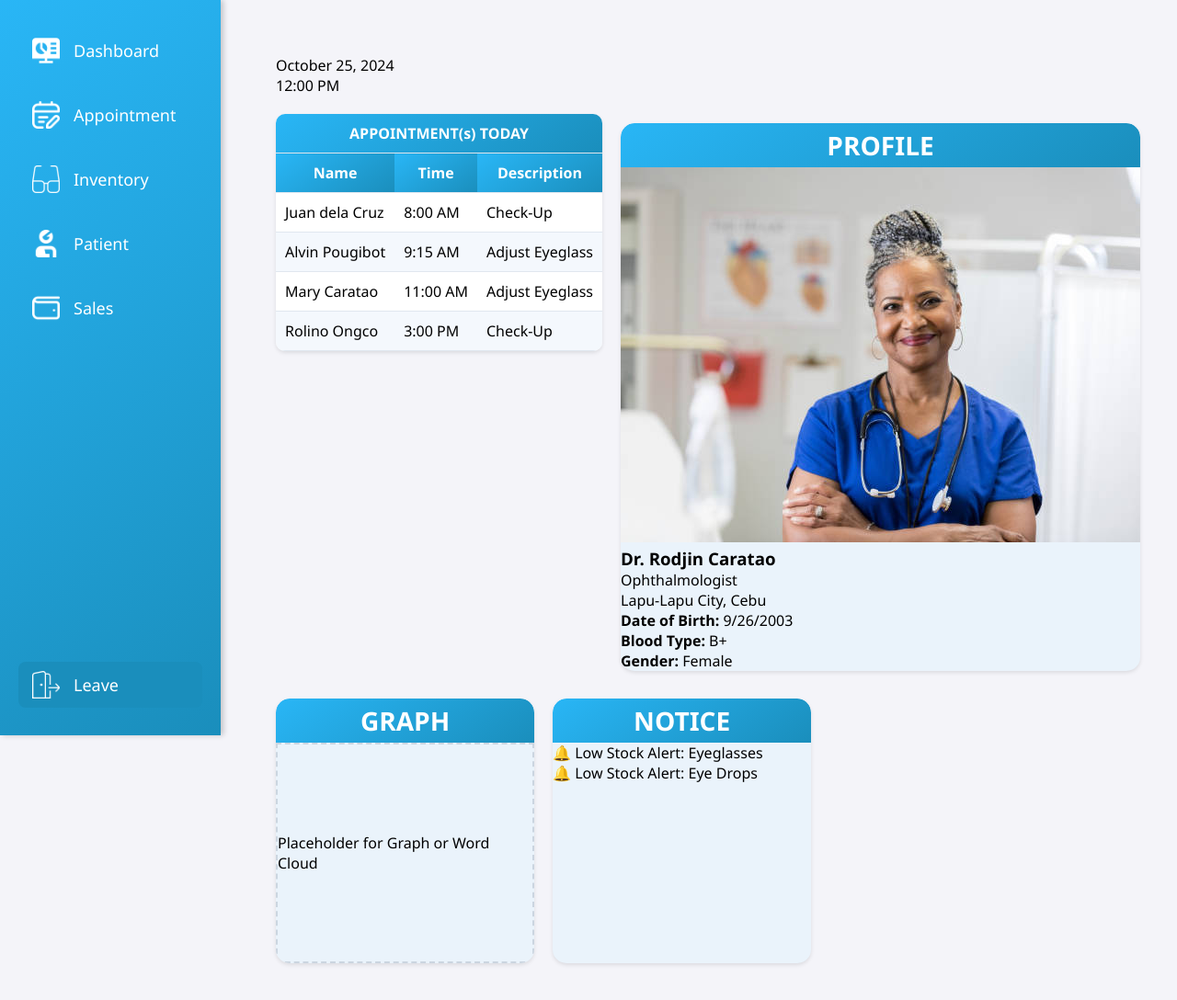
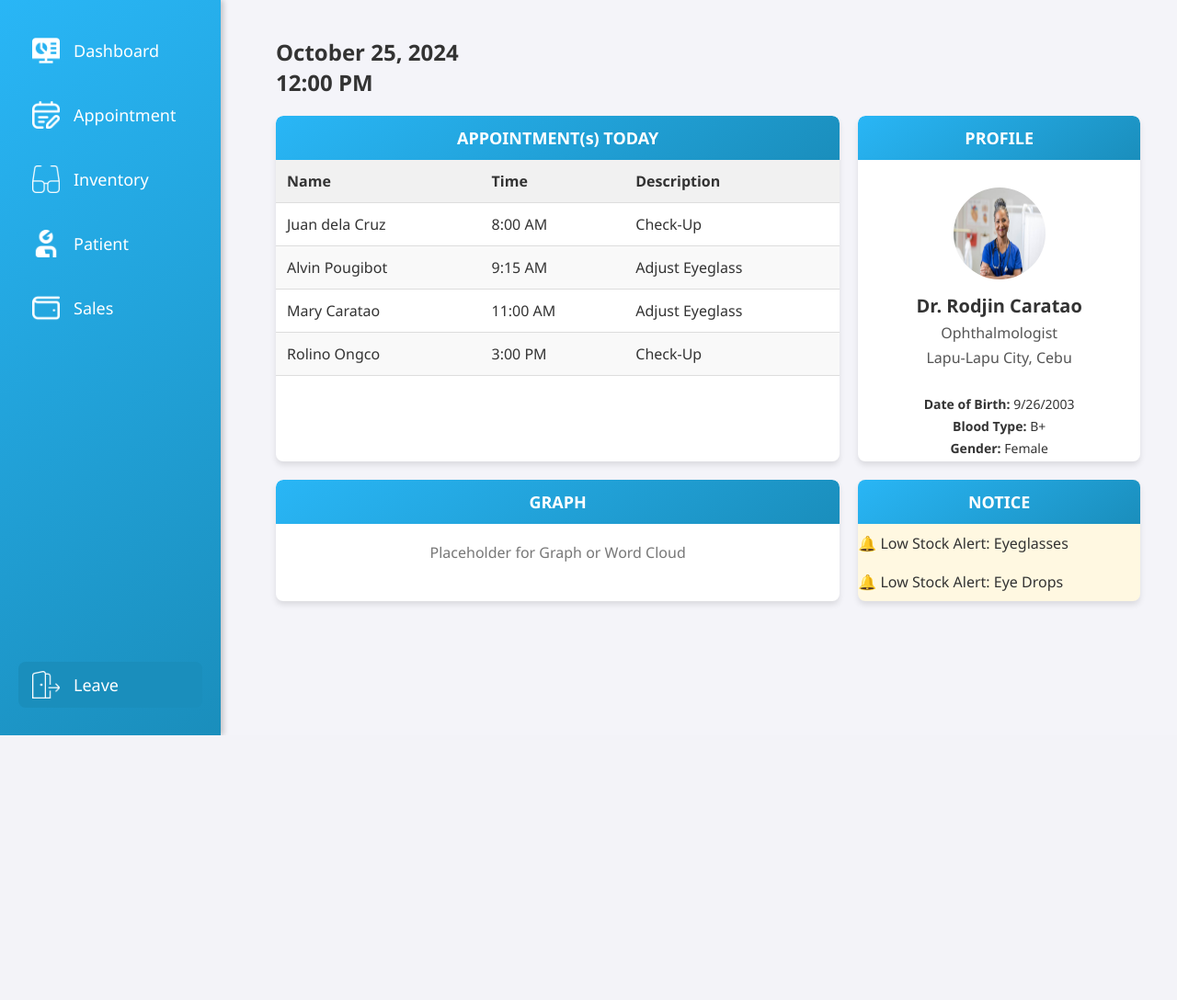
Before and after one commit to hrly-chavez/ruiz_clinic, a Django app: page / in a window 1280 px wide. Shown: the whole page at 92% size. After the commit the page ends 800 px from the top, so only its background shows below. Run offline with Django 5.2, Linux system fonts and the light colour scheme.

Commit message:
Na responsive na ang dashboard

```diff
--- a/ruiz_clinic/static/css/dashboard.css
+++ b/ruiz_clinic/static/css/dashboard.css
@@ -8,227 +8,159 @@
     body {
         font-family: 'Segoe UI', Tahoma, Geneva, Verdana, sans-serif;
         background-color: #f4f4f9;
-    margin: 0;
-    padding: 0;
-    display: flex;
     }
 
-/* Navbar Styles */
-.navbar {
-    width: 240px;
-    background: linear-gradient(145deg, #29B6F6, #1a8ebc);
-    height: 100vh;
-    position: fixed;
-    left: 0;
-    top: 0;
+    /* Dashboard Container */
+    .dashboard-container {
         padding: 20px;
-    box-shadow: 3px 0 6px rgba(0, 0, 0, 0.2);
-    display: flex;
-    flex-direction: column;
-    justify-content: space-between;
-    z-index: 1;
-    transition: width 0.3s ease;
-}
-
-.navbar a {
-    display: flex;
-    align-items: center;
-    padding: 10px 15px;
-    margin: 10px 0;
-    text-decoration: none;
-    color: #ffffff;
-    font-size: 18px;
-    border-radius: 8px;
-    transition: all 0.3s ease-in-out;
-}
-
-.navbar a:hover {
-    background-color: rgba(255, 255, 255, 0.2);
-    transform: translateX(10px);
-    box-shadow: 2px 4px 6px rgba(0, 0, 0, 0.1);
-}
-
-.navbar a img {
-    width: 30px;
-    height: 30px;
-    margin-right: 15px;
-    transition: transform 0.3s;
-}
-
-.navbar a:hover img {
-    transform: scale(1.2);
-}
-
-/* Leave Link Special Styling */
-.navbar a.leave {
-    margin-top: auto;
-    background: #1a8ebc;
-    color: #ffffff;
-}
-
-.navbar a.leave:hover {
-    background: #ff6e6e;
-    transform: translateX(10px);
-}
-
-/* Content Section */
-.content {
-    margin-left: 260px; /* Space for the navbar */
-    padding: 20px;
-    width: calc(100% - 260px); /* Content width adjusts dynamically */
-    position: relative;
-    z-index: 0;
-    background-color: #f4f4f9;
-    transition: margin-left 0.3s ease, width 0.3s ease;
-}
-
-.content h1 {
-    font-size: 28px;
         color: #333;
     }
 
-/* Container Styles */
-.dashboard-container {
-    display: flex;
-    flex-direction: column;
-    align-items: flex-start;
-    margin-top: 20px;
-    padding: 20px;
-    width: 100%;
-    transition: all 0.3s ease;
+    /* Date and Time */
+    .date-time {
+        font-size: 24px;
+        font-weight: bold;
+        margin-bottom: 20px;
+        color: #333;
     }
 
-/* Common styling for widgets */
+    /* Widgets Row */
     .widgets-row {
         display: flex;
+        justify-content: space-between;
         gap: 20px;
-    justify-content: space-between;
-    flex-wrap: wrap; /* Ensure widgets wrap to the next line if needed */
-    margin-top: 20px;
+        flex-wrap: wrap; /* Ensure widgets wrap in small screens */
+        margin-bottom: 20px;
     }
 
-/* Widgets */
-.profile-widget,
-.notice-widget,
-.graph-widget {
-    flex: 1; /* Allow widgets to grow/shrink based on available space */
-    min-width: 280px; /* Minimum width for smaller screens */
-    max-width: 100%; /* Ensure they don’t exceed parent width */
-    background-color: #EAF3FB;
-    padding: 0;
-    border-radius: 15px;
-    box-shadow: 0 2px 4px rgba(0, 0, 0, 0.1);
-    margin-top: 10px;
-    overflow: hidden;
-    transition: all 0.3s ease;
+    /* General Widget Container */
+    .widget {
+        background-color: #ffffff;
+        border-radius: 8px;
+        box-shadow: 0 4px 6px rgba(0, 0, 0, 0.1);
+        overflow: hidden; /* Ensures header aligns perfectly with rounded corners */
     }
 
-/* Profile and Notice Headers */
-.profile-header,
-.notice-header,
-.graph-header {
+    /* Reusable Widget Header */
+    .widget-header {
         background: linear-gradient(145deg, #29B6F6, #1a8ebc);
-    padding: 5px;
-    width: 100%;
+        color: #ffffff;
+        font-size: 18px;
+        font-weight: bold;
         text-align: center;
-    color: white;
-    font-size: 1.5rem;
-    font-weight: bold;
-    border-radius: 15px 15px 0 0;
+        padding: 12px 0;
+        border-radius: 8px 8px 0 0; /* Rounded Top Corners */
     }
 
-/* Appointments Table */
+    /* Appointments Widget */
+    .appointments-widget {
+        width: 700px;
+        flex: 2; /* Larger share of space */
+    }
+
     .appointments-table {
         width: 100%;
         border-collapse: collapse;
-    background-color: #FFFFFF;
-    box-shadow: 0 2px 4px rgba(0, 0, 0, 0.1);
-    border-radius: 10px;
-    overflow: hidden;
     }
 
     .appointments-table th,
     .appointments-table td {
-    padding: 10px;
         text-align: left;
-    border-bottom: 1px solid #E0E7EF;
+        padding: 12px;
+        border-bottom: 1px solid #ddd;
     }
 
     .appointments-table th {
-    background: linear-gradient(145deg, #29B6F6, #1a8ebc);
-    color: white;
-    font-weight: bold;
+        background-color: #f1f1f1;
+    }
+
+    .appointments-table tr:nth-child(even) {
+        background-color: #f9f9f9;
+    }
+
+    /* Profile Widget */
+    .profile-widget {
+        width: 300px;
+        flex: 1; /* Smaller share of space */
         text-align: center;
     }
 
-.appointments-table tr:nth-child(even) {
-    background-color: #F4F8FD;
+    .profile-content {
+        padding: 20px;
     }
 
-/* Placeholder for Graph or Word Cloud */
-.graph-placeholder {
-    height: 240px;
-    display: flex;
-    align-items: center;
-    justify-content: center;
-    border: 2px dashed #cbd5e0;
+    .profile-image img {
+        width: 100px;
+        height: 100px;
+        border-radius: 50%;
+        margin: 10px 0;
     }
 
-/* Responsive Adjustments */
-@media screen and (max-width: 1024px) {
-    .navbar {
-        width: 200px;
+    .profile-details h3 {
+        font-size: 20px;
+        color: #333;
     }
 
-    .content {
-        margin-left: 210px;
-        width: calc(100% - 210px);
+    .profile-details p {
+        color: #555;
+        margin: 5px 0;
     }
 
-    .dashboard-container {
-        padding: 10px;
+    .additional-info p {
+        margin: 5px 0;
+        font-size: 14px;
     }
 
-    .widgets-row {
-        flex-direction: column;
-        gap: 15px;
+    /* Graph Widget */
+    .graph-widget {
+        width: 700px;
+        flex: 2; /* Larger share of space */
+        text-align: center;
     }
 
-    .profile-widget,
-    .notice-widget,
-    .graph-widget {
-        width: 100%; /* Full width on small screens */
-    }
+    .graph-placeholder {
+        margin-top: 20px;
+        color: #777;
+        text-align: center;
     }
 
-@media screen and (max-width: 768px) {
-    .navbar {
-        width: 180px;
+    /* Notice Widget */
+    .notice-widget {
+        width: 300px;
+        flex: 1; /* Ensures smaller share of space compared to larger widgets */
+        background-color: #fff8e1;
+        border-radius: 8px; /* Add rounded corners for consistency */
+        overflow: hidden; /* Ensure header stays within the widget */
+        display: flex;
+        flex-direction: column; /* Stack header and content vertically */
     }
 
-    .content {
-        margin-left: 190px;
-        width: calc(100% - 190px);
+    /* Ensure the header covers the full width of the widget */
+    .notice-widget .widget-header {
+        margin: 0; /* Remove extra spacing */
+        width: 100%; /* Span full width */
+        border-radius: 0; /* Reset rounded corners for the header */
     }
 
-    .profile-widget,
-    .notice-widget,
-    .graph-widget {
-        width: 100%; /* Full width */
-    }
+    .notice-widget p {
+        font-size: 16px;
+        color: #333;
+        margin: 10px 0;
     }
 
-@media screen and (min-width: 1441px) {
-    .dashboard-container {
-        width: calc(100% - 240px);
+    /* Responsive Design */
+    @media (max-width: 1200px) {
+        .appointments-widget,
+        .graph-widget {
+            width: 100%; /* Full-width on smaller screens */
         }
 
         .profile-widget,
         .notice-widget {
-        width: 30%; /* Take up one-third of the row on very large screens */
+            width: 100%; /* Full-width on smaller screens */
         }
 
-    .graph-widget {
-        width: 65%; /* Large graph on wider monitors */
+        .widgets-row {
+            flex-direction: column; /* Stack widgets vertically */
         }
     }
--- a/ruiz_clinic/templates/clinic/Dashboard/dashboard.html
+++ b/ruiz_clinic/templates/clinic/Dashboard/dashboard.html
@@ -11,12 +11,10 @@
         </div>
         <div class="widgets-row">
             <!-- Appointments Widget -->
-            <div class="appointments-widget">
+            <div class="appointments-widget widget">
+                <div class="widget-header">APPOINTMENT(s) TODAY</div>
                 <table class="appointments-table">
                     <thead>
-                        <tr>
-                            <th colspan="3" class="table-header">APPOINTMENT(s) TODAY</th>
-                        </tr>
                         <tr>
                             <th>Name</th>
                             <th>Time</th>
@@ -49,11 +47,8 @@
             </div>
 
             <!-- Profile Widget -->
-            <div class="profile-widget">
-                <!-- Header for Profile -->
-                <div class="profile-header">
-                    <h3>PROFILE</h3>
-                </div>
+            <div class="profile-widget widget">
+                <div class="widget-header">PROFILE</div>
                 <div class="profile-content">
                     <div class="profile-image">
                         <img src="{% static 'istockphoto-1061001352-612x612.jpg' %}" alt="Dr. Rodjin Caratao">
@@ -75,21 +70,17 @@
 
     <!-- Row containing Graph and Notice -->
     <div class="widgets-row">
-        <div class="graph-widget">
-            <!-- Header for Graph Widget -->
-            <div class="graph-header">
-                <h3>GRAPH</h3>
-            </div>
+        <!-- Graph Widget -->
+        <div class="graph-widget widget">
+            <div class="widget-header">GRAPH</div>
             <div class="graph-placeholder">
                 <p>Placeholder for Graph or Word Cloud</p>
             </div>
         </div>
 
-        <div class="notice-widget">
-            <!-- Header for Notice Widget -->
-            <div class="notice-header">
-                <h3>NOTICE</h3>
-            </div>
+        <!-- Notice Widget -->
+        <div class="notice-widget widget">
+            <div class="widget-header">NOTICE</div>
             <p>🔔 Low Stock Alert: Eyeglasses</p>
             <p>🔔 Low Stock Alert: Eye Drops</p>
         </div>
```
Lines whose indentation alone changed are shown as unchanged.
